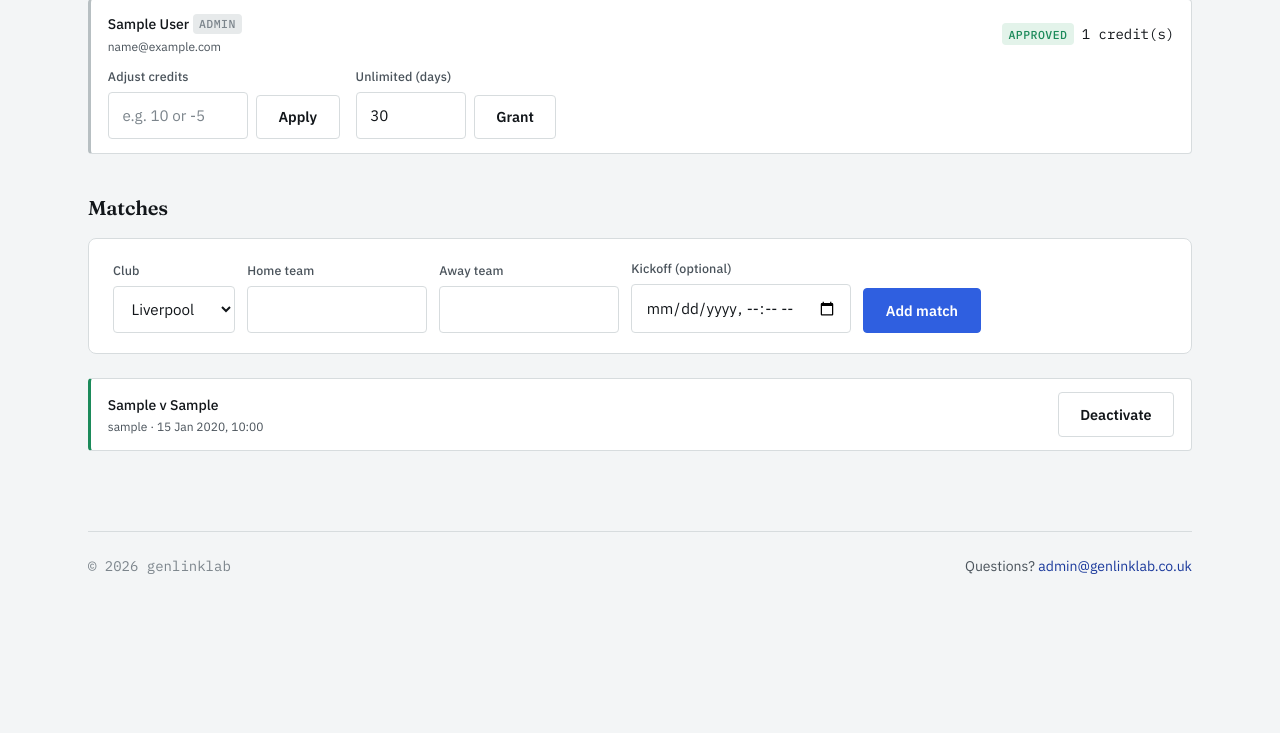
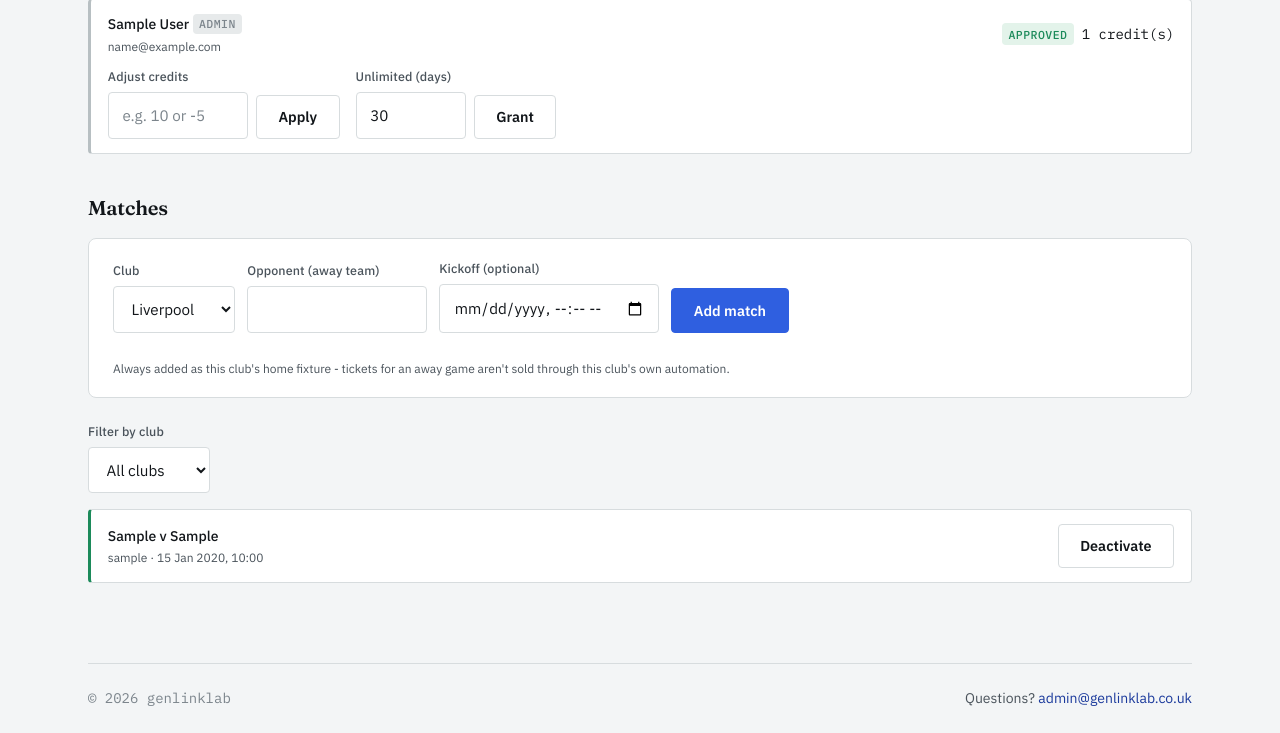
Before and after one commit to LuffyAnonymous/Genlink, a Flask app: page /admin/ in a window 1280 px wide. Shown: the part 358-1091 px from the top of the page. Before the commit the page ends 932 px from the top, so only its background shows below. Run offline with Flask 3, Linux system fonts and the light colour scheme; a user stored in the database is signed in; tables that the repository leaves empty hold one stand-in row (values such as "Sample post"); some libraries are stand-ins or nearby versions.

Commit message:
Enforce home-only fixtures and add a club filter to admin matches
Home team is now always derived from the selected club server-side
(the away-team field is the only free text) - a club's own automation
only ever sells that club's home tickets, so an away fixture could
never be entered under its slug by mistake. Also adds a club filter
dropdown to the admin matches list instead of always showing every
club mixed together.

Co-Authored-By: Claude Sonnet 5 <noreply@anthropic.com>

```diff
--- a/app/admin/routes.py
+++ b/app/admin/routes.py
@@ -30,14 +30,19 @@ def dashboard():
         User.query.filter_by(is_approved=False).order_by(User.created_at.asc()).all()
     )
     all_users = User.query.order_by(User.created_at.desc()).all()
-    matches = (
-        Match.query.order_by(Match.club_slug.asc(), Match.kickoff_at.asc().nullslast()).all()
-    )
+
+    match_club = (request.args.get("club") or "").strip()
+    match_query = Match.query
+    if match_club and get_club(match_club):
+        match_query = match_query.filter_by(club_slug=match_club)
+    matches = match_query.order_by(Match.club_slug.asc(), Match.kickoff_at.asc().nullslast()).all()
+
     return render_template(
         "admin/dashboard.html",
         pending_users=pending_users,
         all_users=all_users,
         matches=matches,
+        match_club=match_club,
         clubs=CLUBS,
     )
 
@@ -159,17 +164,41 @@ def grant_unlimited(user_id):
     return redirect(url_for("admin.dashboard"))
 
 
+@admin_bp.route("/users/<int:user_id>/delete", methods=["POST"])
+@admin_required
+def delete_user(user_id):
+    user = db.session.query(User).with_for_update().get(user_id)
+    if not user:
+        abort(404)
+
+    if user.is_admin:
+        flash("Can't delete an admin account here.", "error")
+        return redirect(url_for("admin.dashboard"))
+
+    email = user.email
+    db.session.delete(user)
+    db.session.commit()
+
+    flash(f"Deleted {email} and all their data.", "success")
+    return redirect(url_for("admin.dashboard"))
+
+
 @admin_bp.route("/matches", methods=["POST"])
 @admin_required
 def add_match():
     club_slug = (request.form.get("club_slug") or "").strip()
-    home_team = (request.form.get("home_team") or "").strip()
     away_team = (request.form.get("away_team") or "").strip()
     kickoff_raw = (request.form.get("kickoff_at") or "").strip()
 
-    if not get_club(club_slug) or not home_team or not away_team:
-        flash("Fill in the club, home team, and away team.", "error")
+    club = get_club(club_slug)
+    if not club or not away_team:
+        flash("Fill in the club and the opponent.", "error")
         return redirect(url_for("admin.dashboard"))
+
+    # This club is always the home side here - tickets for an away fixture
+    # aren't sold through this club's own automation/portal, so away
+    # fixtures are never entered under a club's slug.
+    home_team = club["name"]
 
     kickoff_at = None
     if kickoff_raw:
--- a/app/templates/admin/dashboard.html
+++ b/app/templates/admin/dashboard.html
@@ -91,6 +91,14 @@
               </div>
               <button type="submit" class="btn btn-ghost">Grant</button>
             </form>
+
+            {% if not user.is_admin %}
+              <form method="POST" action="{{ url_for('admin.delete_user', user_id=user.id) }}" class="ml-auto"
+                    onsubmit="return confirm('Delete {{ user.email }} and all their credits/tickets/history? This can\'t be undone.');">
+                <input type="hidden" name="csrf_token" value="{{ csrf_token() }}">
+                <button type="submit" class="btn btn-ghost" style="color:var(--danger)">Delete user</button>
+              </form>
+            {% endif %}
           </div>
         </div>
       {% endfor %}
@@ -118,11 +126,7 @@
         </select>
       </div>
       <div class="field" style="max-width:180px">
-        <label>Home team</label>
-        <input type="text" name="home_team" required>
-      </div>
-      <div class="field" style="max-width:180px">
-        <label>Away team</label>
+        <label>Opponent (away team)</label>
         <input type="text" name="away_team" required>
       </div>
       <div class="field" style="max-width:220px">
@@ -131,7 +135,20 @@
       </div>
       <button type="submit" class="btn btn-primary">Add match</button>
     </form>
+    <p class="text-xs mt-2" style="color:var(--muted)">Always added as this club's home fixture - tickets for an away game aren't sold through this club's own automation.</p>
   </div>
+
+  <form method="GET" action="{{ url_for('admin.dashboard') }}" class="flex items-end gap-3 mb-4">
+    <div class="field" style="max-width:200px">
+      <label>Filter by club</label>
+      <select name="club" onchange="this.form.submit()" style="width:100%; background:var(--paper-raised); border:1px solid var(--line); color:var(--ink); padding:0.7rem 0.85rem; border-radius:var(--radius-sm); font-size:0.95rem; font-family:var(--font-body);">
+        <option value="">All clubs</option>
+        {% for club in clubs %}
+          <option value="{{ club.slug }}" {{ 'selected' if match_club == club.slug else '' }}>{{ club.name }}</option>
+        {% endfor %}
+      </select>
+    </div>
+  </form>
 
   {% if matches %}
     <div class="space-y-2">
@@ -153,7 +170,7 @@
       {% endfor %}
     </div>
   {% else %}
-    <p class="text-sm" style="color:var(--muted)">No matches yet.</p>
+    <p class="text-sm" style="color:var(--muted)">{{ 'No matches for that club yet.' if match_club else 'No matches yet.' }}</p>
   {% endif %}
 </div>
 
```
